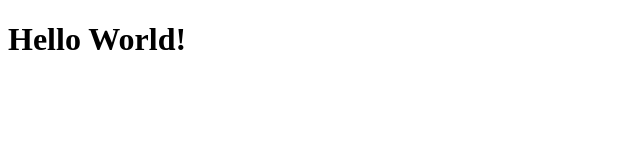
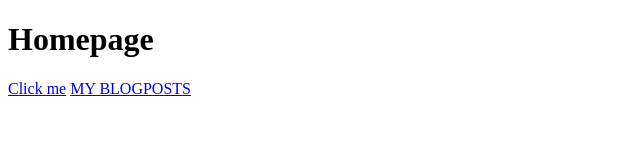
Before and after one commit to siv727/git_test, a plain HTML site: page html/index.html in a window 1280 px wide. Shown: the whole page, without its empty margins (0-640 px from the left). Drawn offline with Linux system fonts and the light colour scheme.

```diff
--- a/html/index.html
+++ b/html/index.html
@@ -7,7 +7,10 @@
 </head>
 
 <body>
-    <h1>Hello World!</h1>
+    <h1>Homepage</h1>
+    <a href="https://www.theodinproject.com/about">Click me</a>
+
+    <a href="blogpost1.html">MY BLOGPOSTS</a>
 </body>
 
 </html>
```
Also changed, not shown: html/blogpost1.html (+2 -2 lines).
